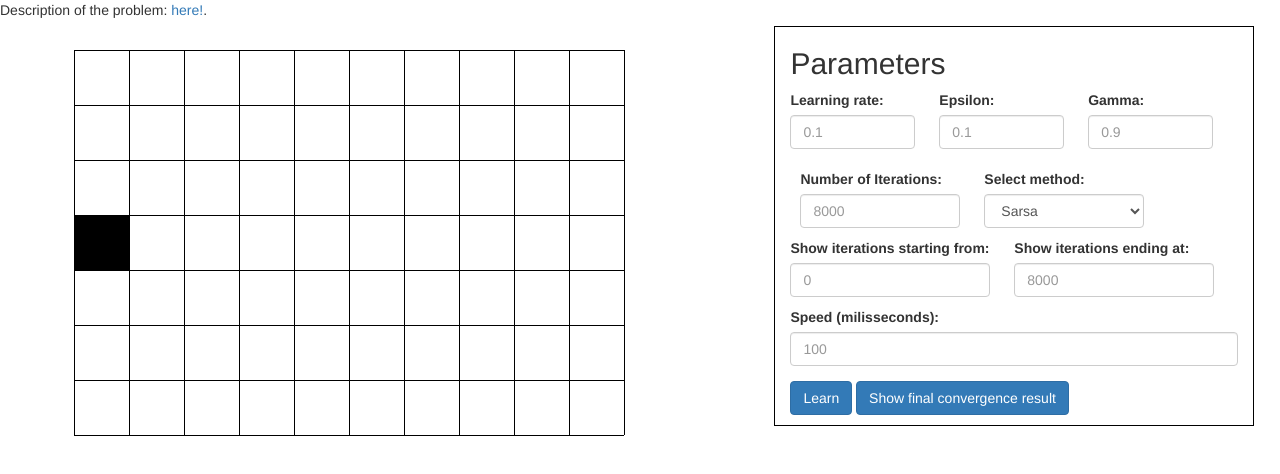
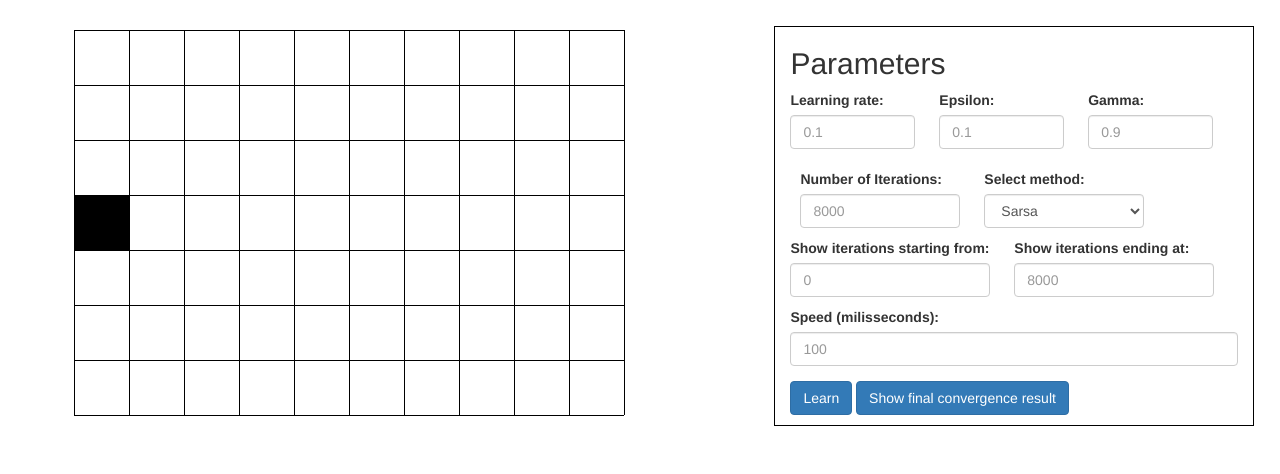
Before and after one commit to Bayomi/windy, a plain HTML site: page index.html in a window 1280 px wide. Drawn offline with Linux system fonts and the light colour scheme.

Commit message:
Update index.html

```diff
--- a/index.html
+++ b/index.html
@@ -104,10 +104,6 @@
 		    <button type="submit" id="learn" class="btn btn-primary">Learn</button>
 		    <button type="submit" id="final" class="btn btn-primary">Show final convergence result</button>
 		  </form>
-		</div>
-
-		<div>
-			Description of the problem: <a href="https://github.com/adilansari/Windy-Grid-World-Q-Learning"> here!</a>.
 		</div>
 
 		<script src="js/jquery.js"></script>
```
